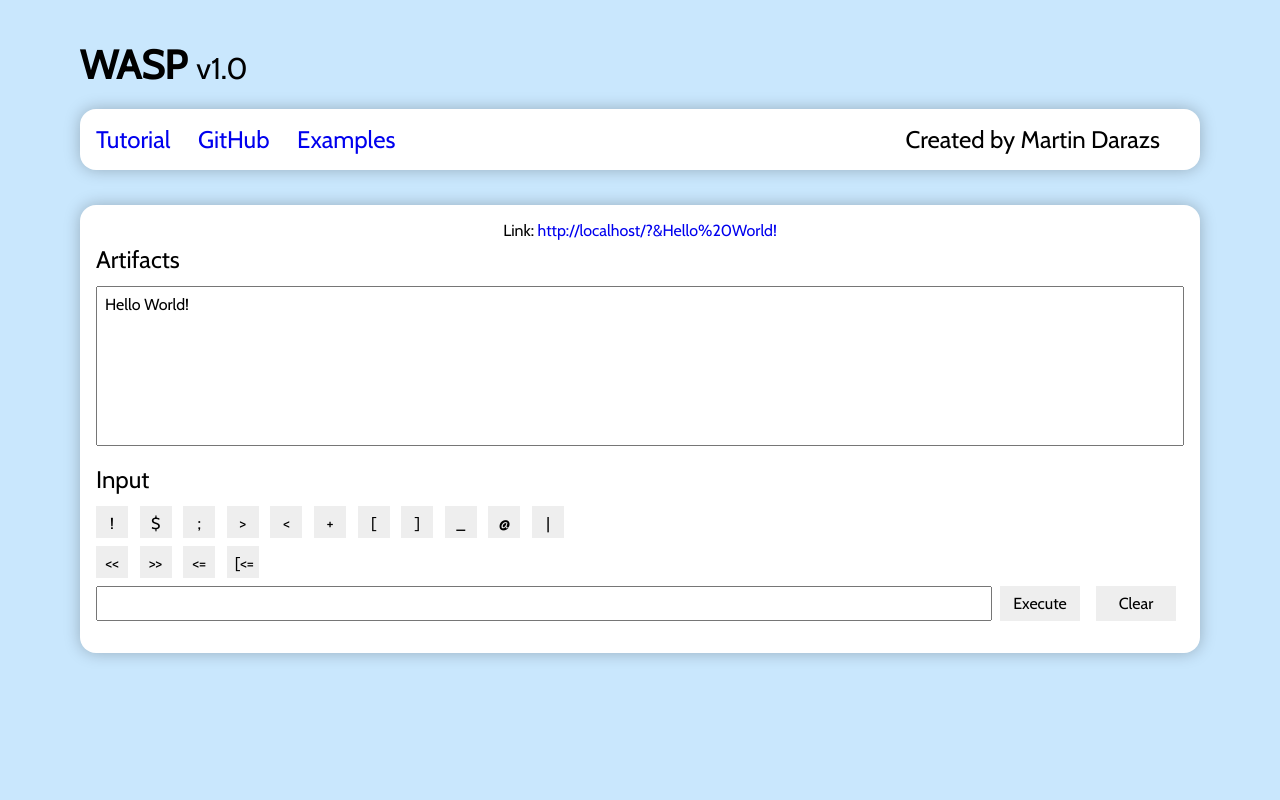
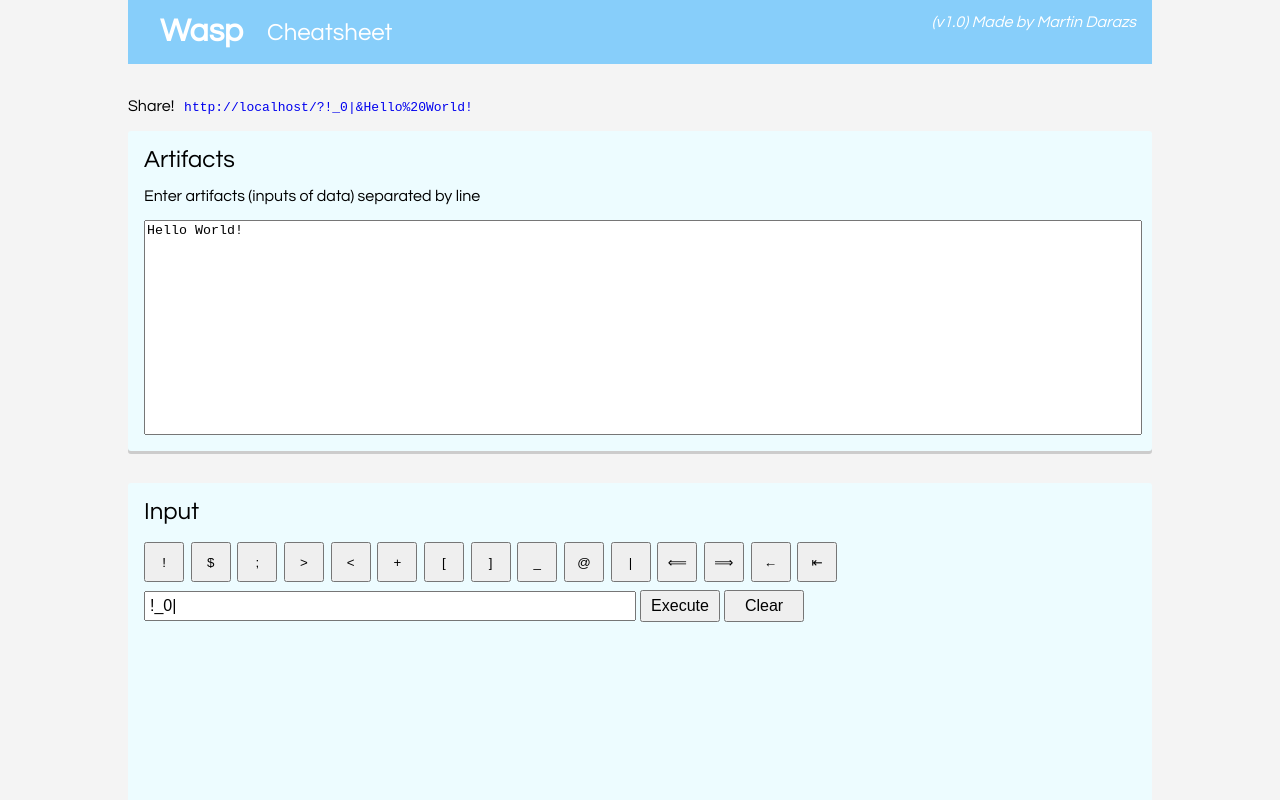
Before and after one commit to Jaggler3/wasp, a website: page public/index.html in a window 1280 px wide. Shown: the top 800 px of the page. Drawn offline with nearby package versions, Linux system fonts and the light colour scheme.

Commit message:
CSS Rewrite and More Documentation

```diff
--- a/ex.txt
+++ b/ex.txt
@@ -40,8 +40,6 @@
 	i++;
 	n--;
 
-	//auto garbage collect?
-
 	ifn(n == 0)
 	{
 		call iteration;
--- a/public/index.html
+++ b/public/index.html
@@ -1,56 +1,55 @@
-
-<html>
+<!DOCTYPE html>
+<html lang="en">
 	<head>
+		<meta charset="UTF-8">
+		<meta name="viewport" content="width=device-width, initial-scale=1.0">
+		<meta http-equiv="X-UA-Compatible" content="ie=edge">
 		<title>WC</title>
 		<link type="text/css" rel="stylesheet" href="style.css"/>
+		<link href="https://fonts.googleapis.com/css2?family=Questrial&display=swap" rel="stylesheet">
 	</head>
 	<body>
-		<p id="title"><strong>WASP</strong>&NonBreakingSpace;<span id="version">v1.0</span></p>
+		<div id="header">
+			<p id="title">Wasp</p>
+			<p id="tutref"><a href="howto.txt" target="_blank">Cheatsheet</a></p>
+			<p id="tagline">(v1.0) Made by Martin Darazs</p>
+		</div>
+		<br/>
 
-		<div id="top">
-			<a href="https://github.com/Jaggler3/wasp#documentation" target="_blank">Tutorial</a>
-			<a href="https://github.com/Jaggler3/wasp" target="_blank">GitHub</a>
-			<a href="https://github.com/Jaggler3/wasp/blob/master/examples.md" target="_blank">Examples</a>
-			<p class="right">Created by Martin Darazs</p>
+		<p id="share">Share! <a id="sharelink">...</a></p>
+
+		<div id="artifact-container" class="bxs">
+			<p class="container-title" >Artifacts</p>
+			<p>Enter artifacts (inputs of data) separated by line</p>
+			<textarea id="artifacts"></textarea>
 		</div>
 
-		<br/>
+		<div id="input-container" class="bxs">
+			<p class="container-title" >Input</p>
+			<br/>
 
-		<section>
-			<div id="sharelink-container">
-				<p>Link:&nbsp;<a id="sharelink"></a></p>
+			<div id="input-buttons">
+				<button class="input-btn" onclick="atf('!')">!</button>
+				<button class="input-btn" onclick="atf('$')">$</button>
+				<button class="input-btn" onclick="atf(';')">;</button>
+				<button class="input-btn" onclick="atf('>')">&gt;</button>
+				<button class="input-btn" onclick="atf('<')">&lt;</button>
+				<button class="input-btn" onclick="atf('+')">+</button>
+				<button class="input-btn" onclick="atf('[')">[</button>
+				<button class="input-btn" onclick="atf(']')">]</button>
+				<button class="input-btn" onclick="atf('_')">_</button>
+				<button class="input-btn" onclick="atf('@')">@</button>
+				<button class="input-btn" onclick="atf('|')">|</button><br/>
+				<button class="input-btn" onclick="ml()">&DoubleLongLeftArrow;</button>
+				<button class="input-btn" onclick="mr()">&DoubleLongRightArrow;</button>
+				<button class="input-btn" onclick="bs()">&LeftArrow;</button>
+				<button class="input-btn" onclick="i_cl()">&LeftArrowBar;</button></p>
 			</div>
 
-			<p class="section-title">Artifacts</p>
-			<textarea id="artifacts"></textarea>
+			<input id="in" type="textfield" value="!_0|"/>
 
-			<br/><br/>
-			<p class="section-title">Input</p>
-
-			<button class="input-character" onclick="atf('!')">!</button>
-			<button class="input-character" onclick="atf('$')">$</button>
-			<button class="input-character" onclick="atf(';')">;</button>
-			<button class="input-character" onclick="atf('>')">&gt;</button>
-			<button class="input-character" onclick="atf('<')">&lt;</button>
-			<button class="input-character" onclick="atf('+')">+</button>
-			<button class="input-character" onclick="atf('[')">[</button>
-			<button class="input-character" onclick="atf(']')">]</button>
-			<button class="input-character" onclick="atf('_')">_</button>
-			<button class="input-character" onclick="atf('@')">@</button>
-			<button class="input-character" onclick="atf('|')">|</button><br/>
-			<button class="input-character" onclick="ml()">&lt;&lt;</button>
-			<button class="input-character" onclick="mr()">&gt;&gt;</button>
-			<button class="input-character" onclick="bs()">&lt;=</button>
-			<button class="input-character" onclick="i_cl()">[&lt;=</button>
-
-			<br/>
-
-			<div id="input-container">
-				<input id="in" type="textfield"/>
-				<button onclick="b_ie()">Execute</button>
-				<button onclick="b_cl()">Clear</button>
-			</div>
-
+			<button class="console-action" onclick="b_ie()">Execute</button>
+			<button class="console-action" onclick="b_cl()">Clear</button>
 			<pre id="out" style="font-family:monospace"></pre>
 		</div>
 		<script type="text/javascript" src="compiler.js"></script>
--- a/public/style.css
+++ b/public/style.css
@@ -1,120 +1,133 @@
-@import url('https://fonts.googleapis.com/css?family=Cabin&display=swap');
-
-:root {
-	--main-bg: #E5FCFF;
-	--container-bg: #ABDAFC;
+html, body {
+	margin: 0;
+	padding: 0;
+	background-color: #F4F4F4;
 }
 
-* {
+p {
+	font-family: 'Questrial';
+}
+
+#header {
+	box-sizing: border-box;
+	width: 80%;
+	height: 4em;
+	margin-left: 10%;
+	background-color: lightskyblue;
+	display: flex;
+	flex-direction: row;
+}
+
+#header p {
+	color: white;
+	font-size: 1.5em;
+	margin-left: 1em;
+	padding: 0;
 	margin: 0;
-	padding: 0;
-	font-family: 'Cabin', sans-serif;
+	line-height: 2.75em;
+	margin-left: 1em;
+}
+
+#header #title {
+	font-size: 2em;
+	line-height: 2em;
+	font-weight: bold;
+}
+
+#header a {
+	text-decoration: none;
+	color: white;
+}
+
+#header #tagline {
+	font-size: 1em;
+	flex-grow: 1;
+	text-align: end;
+	padding-right: 1em;
+	font-style: italic;
+}
+
+#share {
+	margin-left: 10%;
+}
+
+#sharelink {
+	font-family: monospace;
+	text-decoration: none;
+	margin-left: 0.5em;
 	font-size: 1em;
 }
 
-html, body {
-	width: 100vw;
-	height: fit-content;
-	overflow-x: hidden;
+#artifact-container, #input-container {
+	margin-left: 10%;
+	margin-bottom: 2em;
+	width: 80%;
+	padding: 1em;
+	box-sizing: border-box;
+	vertical-align: top;
 }
 
-body {
-	box-sizing: border-box;
-	padding-left: 5em;
-	padding-right: 5em;
-	background-color: #C9E7FD;
+#artifact-container {
+	min-height: 20em;
+	display: flex;
+	flex-direction: column;
 }
 
-a {
-	text-decoration: none;
+#artifacts {
+	resize: none;
+	width: 100%;
+	flex-grow: 1;
+	overflow-y: scroll;
 }
 
-#title {
-	margin-top: 1em;
-	margin-bottom: 0.5em;
-	font-size: 2.5em;
-	display: inline-block;
+.container-title {
+	font-size: 1.5em;
+	margin: 0;
+	padding: 0;
 }
 
-#version {
-	font-size: 0.75em;
-	display: inline-block;
-}
-
-#top {
-	background-color: white;
-	padding: 1em;
-	border-radius: 1em;
-	box-shadow: 0px 0em 1em rgba(0, 0, 0, 0.25);
-}
-
-#top > * {
-	font-size: 1.5em;
-	display: inline-block;
-	margin-right: 1em;
-}
-
-#top > .right {
-	float: right;
-}
-
-#sharelink-container {
-	text-align: center;
-	height: 1.5em;
-}
-
-section {
-	margin-top: 1em;
-	background-color: white;
-	border-radius: 1em;
-	padding: 1em;
-	box-shadow: 0px 0em 1em rgba(0, 0, 0, 0.25);
-	margin-bottom: 1em;
-}
-
-textarea {
-	padding: 0.5em;
-}
-
-button {
-	padding: 0.5em;
-	background-color: #eee;
-	border: none;
-}
-
-.section-title {
-	font-size: 1.5em;
+#input-buttons {
+	display: flex;
+	flex-direction: row;
 	margin-bottom: 0.5em;
 }
 
-#artifacts {
-	width: 100%;
-	resize: none;
-	height: 10em;
+.input-btn {
+	width: 3em;
+	height: 3em;
+	margin-right: 0.5em;
 }
 
-.input-character {
-	width: 2em;
+.console-action {
+	width: 5em;
 	height: 2em;
-	border: none;
-	cursor: pointer;
-	margin-right: 0.5em;
-	margin-bottom: 0.5em;
+	font-size: 1em;
 }
 
-#input-container {
-	display: flex;
-	flex-direction: row;
-	margin-bottom: 1em;
+#out {
+	margin-left: 1em;
+	padding-bottom: 1em;
+	height: 40em;
+	overflow-y: scroll;
 }
 
 #in {
-	font-family: monospace;
-	flex-grow: 1;
+	font-size: 1em;
+	width: 30em;
+	padding: 0.25em;
 }
 
-#input-container > button {
-	margin-left: 0.5em;
-	margin-right: 0.5em;
-	width: 5em;
+.bxs {
+	background-color: #edfcff;
+	border-radius: 3px;
+	box-shadow: 0px 3px 0px 0px #ccc;
 }
+
+
+#is {
+	margin-bottom: 20px;
+	padding-bottom: 20px;
+	box-shadow: 3px 3px 0px 0px #ccc;
+	width: 80%;
+	margin-left: 10%;
+}
```
Also changed, not shown: public/howto.txt (added, +93 -0 lines), README.md, public/compiler.js (line endings or trailing spaces), 1 other file.
